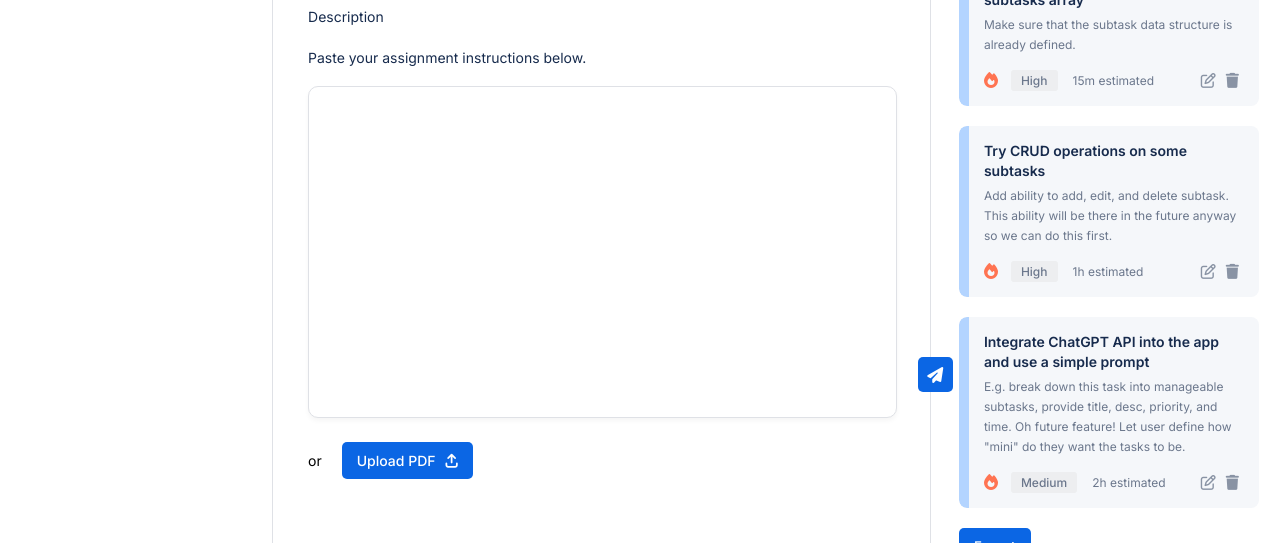
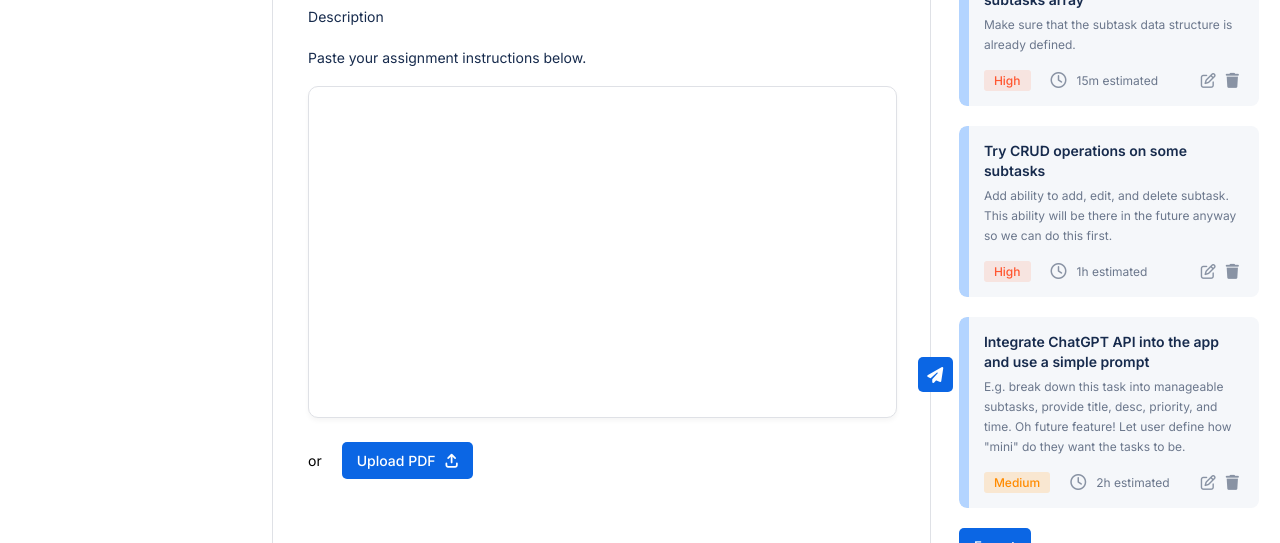
Before and after one commit to YippieWeb/cookie-ai, a React (Create React App) app: page / in a window 1280 px wide. Shown: the part 190-733 px from the top of the page. Built offline with nearby package versions, Linux system fonts and the light colour scheme; no server answers.

Commit message:
updated subtask design

```diff
--- a/src/components/Subtasks/Subtasks.css
+++ b/src/components/Subtasks/Subtasks.css
@@ -115,26 +115,35 @@
   display: flex;
 }
 
+/* different styling based on level */
 .subtasks .subtask .tools .level p {
   font-size: 12px;
   font-weight: 500;
   font-family: 'Inter', sans-serif;
-  background-color: #edeef0;
-  color: #6B778C;
   border-radius: 3px;
   padding: 3px 10px;
-  margin: 0 5px;
+  margin-right: 20px;
+}
+
+/* high level */
+.subtasks .subtask .tools .level.high p {
+  background-color: #f7e4e0;
+  color: #FF5630;
+}
+
+.subtasks .subtask .tools .level.medium p {
+  background-color: #f9e7d1;
+  color: #FF8B00;
+}
+
+.subtasks .subtask .tools .time {
+  display: flex;
 }
 
 .subtasks .subtask .tools .time p {
   color: #6B778C;
   font-size: 12px;
   padding: 3px 0 0 10px;
-}
-
-.subtasks .subtask .tools .priority i {
-  color: #FF7452;
-  padding-right: 8px;
 }
 
 .subtasks .subtask .tools .edit i {
--- a/src/components/Subtasks/Subtasks.js
+++ b/src/components/Subtasks/Subtasks.js
@@ -1,4 +1,4 @@
-import React, { useState, useEffect } from 'react';
+import React, { useState } from 'react';
 import './Subtasks.css';
 import AddSubtaskPopUp from './AddSubtaskPopUp';
 
@@ -29,11 +29,12 @@ function Subtasks() {
                             <p className='description'>Make sure that the subtask data structure is already defined.</p>
                             <div className='tools'>
                                 <div className='priority'>
-                                    <i className="fa-solid fa-fire"></i>
-                                    <div className='level'>
+                                    {/* <i className="fa-solid fa-fire"></i> */}
+                                    <div className='level high'>
                                         <p>High</p>
                                     </div>
                                     <div className='time'>
+                                        <i className="fa-regular fa-clock"></i>
                                         <p><span>15m</span> estimated</p>
                                     </div>
                                 </div>
@@ -51,11 +52,12 @@ function Subtasks() {
                             <p className='description'>Add ability to add, edit, and delete subtask. This ability will be there in the future anyway so we can do this first.</p>
                             <div className='tools'>
                                 <div className='priority'>
-                                    <i className="fa-solid fa-fire"></i>
-                                    <div className='level'>
+                                    {/* <i className="fa-solid fa-fire"></i> */}
+                                    <div className='level high'>
                                         <p>High</p>
                                     </div>
                                     <div className='time'>
+                                        <i className="fa-regular fa-clock"></i>
                                         <p><span>1h</span> estimated</p>
                                     </div>
                                 </div>
@@ -73,11 +75,12 @@ function Subtasks() {
                             <p className='description'>E.g. break down this task into manageable subtasks, provide title, desc, priority, and time. Oh future feature! Let user define how "mini" do they want the tasks to be.</p>
                             <div className='tools'>
                                 <div className='priority'>
-                                    <i className="fa-solid fa-fire"></i>
-                                    <div className='level'>
+                                    {/* <i className="fa-solid fa-fire"></i> */}
+                                    <div className='level medium'>
                                         <p>Medium</p>
                                     </div>
                                     <div className='time'>
+                                        <i className="fa-regular fa-clock"></i>
                                         <p><span>2h</span> estimated</p>
                                     </div>
                                 </div>
```
